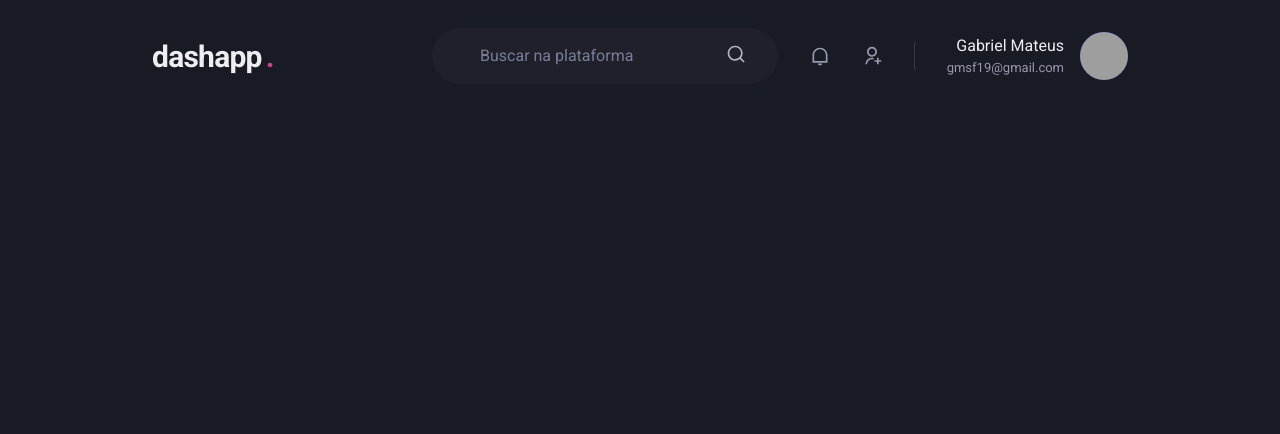
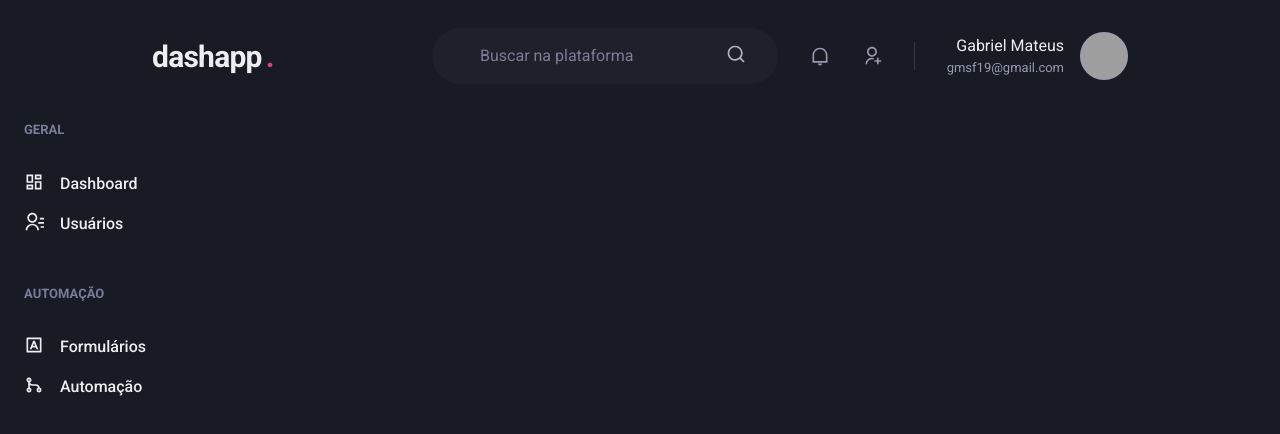
Before and after one commit to gmsf19/DashApp, a Next.js app: page /dashboard in a window 1280 px wide. Shown: the top 434 px of the page. Built offline with nearby package versions, Linux system fonts and the light colour scheme; grey boxes are pictures that could not be loaded.

Commit message:
creating sidebar

```diff
--- /dev/null
+++ b/src/components/Sidebar.tsx
@@ -0,0 +1,37 @@
+import { Box, Icon, Link, Stack, Text } from "@chakra-ui/react";
+import { RiDashboardLine, RiContactsLine, RiInputMethodLine, RiGitMergeLine } from "react-icons/ri";
+
+export function Sidebar(){
+    return(
+        <Box as="aside" w="64" mr="8">
+            <Stack spacing="12" align="flex-start">
+                <Box>
+                    <Text fontWeight="bold" color="gray.400" fontSize="small">GERAL</Text>
+                    <Stack spacing="4" mt="8" align="stretch">
+                        <Link display="flex" align="center">
+                            <Icon as={RiDashboardLine} fontSize="20" />
+                            <Text ml="4" fontWeight="medium">Dashboard</Text>
+                        </Link>
+                        <Link display="flex" align="center">
+                            <Icon as={RiContactsLine} fontSize="20" />
+                            <Text ml="4" fontWeight="medium">Usuários</Text>
+                        </Link>
+                    </Stack>
+                </Box>
+                <Box>
+                    <Text fontWeight="bold" color="gray.400" fontSize="small">AUTOMAÇÃO</Text>
+                    <Stack spacing="4" mt="8" align="stretch">
+                        <Link display="flex" align="center">
+                            <Icon as={RiInputMethodLine} fontSize="20" />
+                            <Text ml="4" fontWeight="medium">Formulários</Text>
+                        </Link>
+                        <Link display="flex" align="center">
+                            <Icon as={RiGitMergeLine} fontSize="20" />
+                            <Text ml="4" fontWeight="medium">Automação</Text>
+                        </Link>
+                    </Stack>
+                </Box>
+            </Stack>
+        </Box>
+    )
+}
--- a/src/pages/dashboard.tsx
+++ b/src/pages/dashboard.tsx
@@ -1,7 +1,15 @@
-import { Header } from "../components/header";
+import { Flex } from "@chakra-ui/react";
+import { Header } from "../components/Header";
+import { Sidebar } from "../components/Sidebar";
 
 export default function Dashboard (){
     return (
-        <Header />
+        <Flex direction="column" h="100vh">
+            <Header />
+
+            <Flex w="100%" my="6" maxWidth={1480} mx="auto" px="6" >
+                <Sidebar />
+            </Flex>
+        </Flex>
     )
 }
```
Also changed, not shown: src/components/Header.tsx (renamed from src/components/header.tsx).
